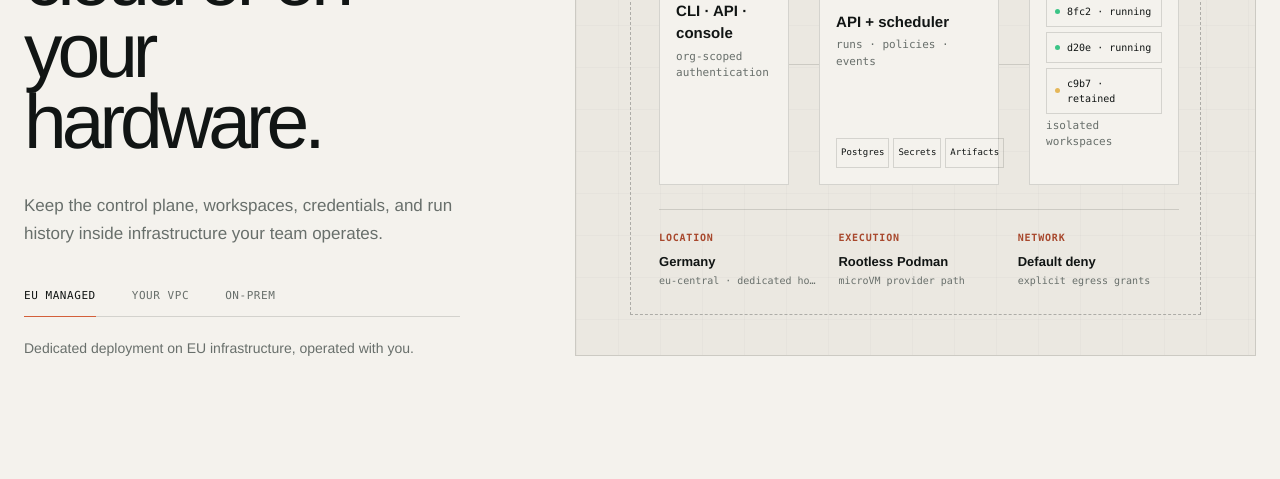
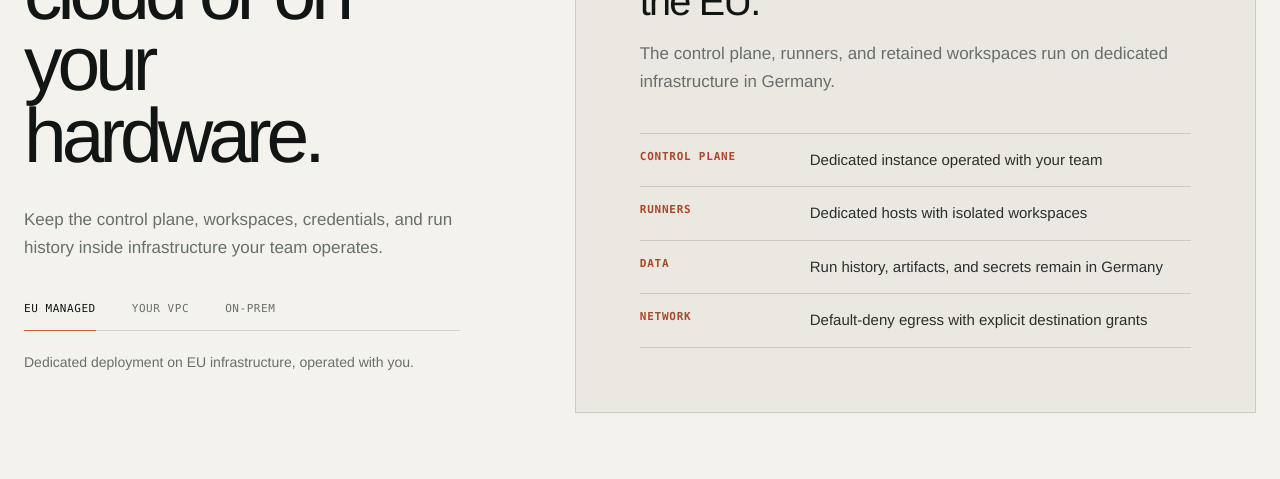
Before and after one commit to sanlabs-ai/sanbox-website, a website: page index.html in a window 1280 px wide. Shown: the part 6245-6724 px from the top of the page. Drawn offline with Linux system fonts and the light colour scheme.

Commit message:
Simplify deployment and fix capability cards

```diff
--- a/index.html
+++ b/index.html
@@ -234,15 +234,19 @@
                 <span><i></i>financials</span><span><i></i>contracts</span><span><i></i>market</span><span><i></i>security</span>
               </div>
             </div>
+            <div class="capability-copy">
               <h3>Fan-out CLI</h3>
               <p>Delegate parallel work from any coding agent, terminal, or CI job. Package only the files each run needs.</p>
+            </div>
           </article>
 
           <article class="capability-card reveal">
             <div class="cap-top"><span class="cap-number">02</span></div>
             <div class="model-visual" aria-hidden="true"><span class="opencode-wordmark"><img src="assets/opencode-wordmark.svg" alt="" /></span><i>×</i><div><b>GPT 5.6</b><b>Kimi 2.7</b><b>Sonnet 5.0</b><b>GLM 5.2</b></div></div>
+            <div class="capability-copy">
               <h3>Model-selectable runners</h3>
               <p>Choose from supported models in the OpenCode runner today, with a stable adapter contract for more agents and endpoints.</p>
+            </div>
           </article>
 
           <article class="capability-card reveal">
@@ -253,36 +257,46 @@
               <div><span>LIMITS</span><b>2 CPU · 4 GB · 15 min</b></div>
               <div><span>EGRESS</span><b>approved hosts</b></div>
             </div>
+            <div class="capability-copy">
               <h3>Run templates</h3>
               <p>Register an approved OpenCode image, model, limits, and web-tool policy for repeatable agent work.</p>
+            </div>
           </article>
 
           <article class="capability-card capability-dark reveal">
             <div class="cap-top"><span class="cap-number">04</span></div>
             <div class="microvm-visual" aria-hidden="true"><div class="vm-host"><span><i></i><b>µVM</b></span><span><i></i><b>µVM</b></span><span><i></i><b>µVM</b></span></div><small>dedicated kernel boundaries</small></div>
+            <div class="capability-copy">
               <h3>MicroVM isolation</h3>
               <p>A provider path from hardened containers to dedicated guest kernels for stronger multi-tenant isolation.</p>
+            </div>
           </article>
 
           <article class="capability-card reveal">
             <div class="cap-top"><span class="cap-number">05</span></div>
             <div class="acl-visual" aria-hidden="true"><span class="acl-agent">A</span><i></i><div><b><em>✓</em> api.anthropic.com</b><b><em>✓</em> github.com</b><b class="denied"><em>×</em> private network</b></div></div>
+            <div class="capability-copy">
               <h3>Network ACL</h3>
               <p>Default-deny egress with explicit destination grants, private-IP blocking, and decisions tied back to a run.</p>
+            </div>
           </article>
 
           <article class="capability-card reveal">
             <div class="cap-top"><span class="cap-number">06</span></div>
             <div class="secret-visual" aria-hidden="true"><span>••••••••••••</span><i>→</i><b>run token<br /><small>ttl 00:23:41</small></b></div>
+            <div class="capability-copy">
               <h3>Scoped secrets</h3>
               <p>Keep long-lived credentials outside the sandbox. Issue only the capability and lifetime a run requires.</p>
+            </div>
           </article>
 
           <article class="capability-card capability-wide reveal">
             <div class="cap-top"><span class="cap-number">07</span></div>
             <div class="trace-visual" aria-hidden="true"><span>session</span><i></i><span>tool</span><i></i><span>file</span><i></i><span>usage</span><i></i><span>output</span></div>
+            <div class="capability-copy">
               <h3>Run event stream</h3>
               <p>Keep agent turns, tool calls, file changes, model usage, logs, and output references in the run record.</p>
+            </div>
           </article>
         </div>
       </section>
@@ -300,35 +314,17 @@
           <p class="deploy-note" data-deploy-note>Dedicated deployment on EU infrastructure, operated with you.</p>
         </div>
 
-        <div class="sovereignty-map reveal" data-deploy-map aria-label="EU managed deployment diagram">
-          <div class="map-grid" aria-hidden="true"></div>
-          <div class="map-boundary">
-            <span class="boundary-label" data-deploy-label>EU / CUSTOMER BOUNDARY</span>
-            <div class="deployment-topology">
-              <section class="deploy-block deploy-access">
-                <span class="deploy-block-label">ACCESS</span>
-                <b>CLI · API · console</b>
-                <small>org-scoped authentication</small>
-              </section>
-              <i class="deploy-connector" aria-hidden="true"></i>
-              <section class="deploy-block deploy-control">
-                <span class="deploy-block-label"><span class="brand-symbol deploy-brand-mark" aria-hidden="true"></span> SANBOX CONTROL PLANE</span>
-                <b>API + scheduler</b>
-                <small>runs · policies · events</small>
-                <div class="deploy-services"><span>Postgres</span><span>Secrets</span><span>Artifacts</span></div>
-              </section>
-              <i class="deploy-connector" aria-hidden="true"></i>
-              <section class="deploy-block deploy-runners">
-                <span class="deploy-block-label">RUNNER POOL</span>
-                <div class="runner-list"><span><i></i>8fc2 · running</span><span><i></i>d20e · running</span><span><i></i>c9b7 · retained</span></div>
-                <small>isolated workspaces</small>
-              </section>
-            </div>
-            <div class="deployment-facts">
-              <p><span>LOCATION</span><b data-location-title>Germany</b><small data-location-detail>eu-central · dedicated host</small></p>
-              <p><span>EXECUTION</span><b>Rootless Podman</b><small>microVM provider path</small></p>
-              <p><span>NETWORK</span><b>Default deny</b><small>explicit egress grants</small></p>
-            </div>
+        <div class="sovereignty-panel reveal" data-deploy-map aria-label="EU managed deployment profile">
+          <div class="deployment-profile">
+            <span class="deployment-profile-label" data-deploy-profile-label>EU MANAGED</span>
+            <h3 data-deploy-profile-title>Dedicated Sanbox deployment in the EU.</h3>
+            <p data-deploy-profile-summary>The control plane, runners, and retained workspaces run on dedicated infrastructure in Germany.</p>
+            <dl>
+              <div><dt>CONTROL PLANE</dt><dd data-deploy-control>Dedicated instance operated with your team</dd></div>
+              <div><dt>RUNNERS</dt><dd data-deploy-runners>Dedicated hosts with isolated workspaces</dd></div>
+              <div><dt>DATA</dt><dd data-deploy-data>Run history, artifacts, and secrets remain in Germany</dd></div>
+              <div><dt>NETWORK</dt><dd data-deploy-network>Default-deny egress with explicit destination grants</dd></div>
+            </dl>
           </div>
         </div>
       </section>
--- a/main.js
+++ b/main.js
@@ -127,40 +127,60 @@
   const deploymentData = {
     eu: {
       note: "Dedicated deployment on EU infrastructure, operated with you.",
-      label: "EU / CUSTOMER BOUNDARY",
-      title: "Germany",
-      detail: "eu-central · dedicated host",
-      aria: "EU managed deployment diagram",
+      label: "EU MANAGED",
+      title: "Dedicated Sanbox deployment in the EU.",
+      summary: "The control plane, runners, and retained workspaces run on dedicated infrastructure in Germany.",
+      control: "Dedicated instance operated with your team",
+      runners: "Dedicated hosts with isolated workspaces",
+      data: "Run history, artifacts, and secrets remain in Germany",
+      network: "Default-deny egress with explicit destination grants",
+      aria: "EU managed deployment profile",
     },
     vpc: {
       note: "Deploy the control plane and runners inside your AWS, Azure, or GCP account.",
-      label: "YOUR CLOUD ACCOUNT",
-      title: "Private VPC",
-      detail: "your account · your network",
-      aria: "Customer VPC deployment diagram",
+      label: "YOUR VPC",
+      title: "Sanbox runs inside your cloud account.",
+      summary: "The control plane, runners, workspaces, and state stay inside a VPC owned and governed by your team.",
+      control: "Private deployment in your AWS, Azure, or GCP account",
+      runners: "Run inside your subnets on infrastructure you provision",
+      data: "Uses storage and databases inside your account",
+      network: "Your security controls plus per-run egress policies",
+      aria: "Customer VPC deployment profile",
     },
     metal: {
       note: "Keep workspaces and execution entirely on private infrastructure you operate.",
-      label: "ON-PREMISE BOUNDARY",
-      title: "Your datacenter",
-      detail: "private metal · local control",
-      aria: "On-premise deployment diagram",
+      label: "ON-PREM",
+      title: "Sanbox runs on infrastructure in your datacenter.",
+      summary: "The control plane, execution hosts, and retained data remain on private systems operated by your team.",
+      control: "Installed on your servers or private cluster",
+      runners: "Local execution hosts with isolated workspaces",
+      data: "Run data remains on storage you operate",
+      network: "Private routing and local egress enforcement",
+      aria: "On-premise deployment profile",
     },
   };
   const deployTabs = $$("[data-deploy]");
   const deployMap = $("[data-deploy-map]");
   const deployNote = $("[data-deploy-note]");
-  const deployLabel = $("[data-deploy-label]");
-  const locationTitle = $("[data-location-title]");
-  const locationDetail = $("[data-location-detail]");
+  const deployProfileLabel = $("[data-deploy-profile-label]");
+  const deployProfileTitle = $("[data-deploy-profile-title]");
+  const deployProfileSummary = $("[data-deploy-profile-summary]");
+  const deployControl = $("[data-deploy-control]");
+  const deployRunners = $("[data-deploy-runners]");
+  const deployData = $("[data-deploy-data]");
+  const deployNetwork = $("[data-deploy-network]");
   const renderDeployment = (key) => {
     const view = deploymentData[key];
     if (!view) return;
     deployTabs.forEach((tab) => tab.setAttribute("aria-selected", String(tab.dataset.deploy === key)));
     deployNote.textContent = view.note;
-    deployLabel.textContent = view.label;
-    locationTitle.textContent = view.title;
-    locationDetail.textContent = view.detail;
+    deployProfileLabel.textContent = view.label;
+    deployProfileTitle.textContent = view.title;
+    deployProfileSummary.textContent = view.summary;
+    deployControl.textContent = view.control;
+    deployRunners.textContent = view.runners;
+    deployData.textContent = view.data;
+    deployNetwork.textContent = view.network;
     deployMap.setAttribute("aria-label", view.aria);
   };
   deployTabs.forEach((tab) => tab.addEventListener("click", () => renderDeployment(tab.dataset.deploy)));
--- a/styles.css
+++ b/styles.css
@@ -521,9 +521,10 @@
   .capability-dark { border-color: transparent; background: var(--graphite); color: white; }
   .cap-top { display: flex; align-items: center; justify-content: space-between; }
   .cap-number { color: var(--muted); font-family: var(--mono); font-size: 12px; }
-  .capability-card h3 { position: absolute; right: 22px; bottom: 65px; left: 22px; font-size: 20px; font-weight: 620; letter-spacing: -.035em; }
-  .capability-card > p { position: absolute; right: 22px; bottom: 20px; left: 22px; max-width: 640px; color: var(--muted); font-size: 15px; line-height: 1.5; }
-  .capability-dark > p { color: #7f8984; }
+  .capability-copy { position: absolute; right: 22px; bottom: 20px; left: 22px; }
+  .capability-copy h3 { font-size: 20px; font-weight: 620; letter-spacing: -.035em; }
+  .capability-copy p { max-width: 640px; margin-top: 7px; color: var(--muted); font-size: 15px; line-height: 1.5; }
+  .capability-dark .capability-copy p { color: #7f8984; }
   .fanout-visual { position: absolute; top: 68px; right: 22px; left: 22px; display: grid; gap: 8px; }
   .fanout-visual code { display: block; padding: 11px 13px; border-radius: 2px; background: var(--ink); color: var(--cream); font-family: var(--mono); font-size: 12px; }
   .fanout-visual code em { margin-right: 7px; color: var(--mint); font-style: normal; }
@@ -574,28 +575,15 @@
   .deploy-tabs button[aria-selected="true"] { color: var(--ink); }
   .deploy-tabs button[aria-selected="true"]::after { transform: scaleX(1); }
   .deploy-note { min-height: 48px; margin-top: 20px; color: var(--muted); font-size: 14px; line-height: 1.6; }
-  .sovereignty-map { position: relative; min-height: 500px; overflow: hidden; border: 1px solid var(--hairline); background: var(--paper-2); }
-  .map-grid { position: absolute; inset: 0; opacity: .45; background-image: linear-gradient(rgba(17,21,20,.045) 1px, transparent 1px), linear-gradient(90deg, rgba(17,21,20,.045) 1px, transparent 1px); background-size: 42px 42px; }
-  .map-boundary { position: absolute; inset: 8%; display: grid; padding: 46px 28px 26px; border: 1px dashed rgba(17,21,20,.28); grid-template-rows: 1fr auto; gap: 24px; }
-  .boundary-label { position: absolute; top: -8px; left: 18px; padding: 0 7px; background: var(--paper-2); color: var(--muted); font-family: var(--mono); font-size: 11px; letter-spacing: .1em; }
-  .deployment-topology { display: grid; align-items: stretch; grid-template-columns: minmax(130px,.8fr) 30px minmax(180px,1.2fr) 30px minmax(150px,1fr); }
-  .deploy-connector { height: 1px; align-self: center; background: var(--hairline); }
-  .deploy-block { display: flex; min-width: 0; padding: 16px; border: 1px solid var(--hairline); background: var(--paper); flex-direction: column; }
-  .deploy-block-label { display: flex; min-height: 19px; align-items: center; gap: 7px; color: var(--signal-dark); font-family: var(--mono); font-size: 10px; font-weight: 700; letter-spacing: .08em; }
-  .deploy-brand-mark { width: 15px; height: 17px; color: var(--brand-orange); }
-  .deploy-block > b { margin-top: 20px; font-size: 15px; font-weight: 650; }
-  .deploy-block > small { margin-top: 4px; color: var(--muted); font-family: var(--mono); font-size: 11px; }
-  .deploy-services { display: grid; margin-top: auto; padding-top: 18px; grid-template-columns: repeat(3, 1fr); gap: 4px; }
-  .deploy-services span { padding: 7px 4px; border: 1px solid var(--hairline); font-family: var(--mono); font-size: 9px; text-align: center; }
-  .runner-list { display: grid; margin-top: 16px; gap: 5px; }
-  .runner-list span { display: flex; padding: 7px 8px; align-items: center; gap: 7px; border: 1px solid var(--hairline); font-family: var(--mono); font-size: 10px; }
-  .runner-list i { width: 5px; height: 5px; flex: none; border-radius: 50%; background: var(--green); }
-  .runner-list span:last-child i { background: var(--amber); }
-  .deployment-facts { display: grid; padding-top: 20px; border-top: 1px solid var(--hairline); grid-template-columns: repeat(3, 1fr); gap: 18px; }
-  .deployment-facts p { display: flex; min-width: 0; flex-direction: column; }
-  .deployment-facts p > span { color: var(--signal-dark); font-family: var(--mono); font-size: 10px; font-weight: 700; letter-spacing: .08em; }
-  .deployment-facts b { margin-top: 7px; font-size: 13px; font-weight: 650; }
-  .deployment-facts small { margin-top: 2px; overflow: hidden; color: var(--muted); font-family: var(--mono); font-size: 10px; text-overflow: ellipsis; white-space: nowrap; }
+  .sovereignty-panel { display: flex; min-height: 500px; padding: clamp(34px, 5vw, 64px); align-items: center; border: 1px solid var(--hairline); background: var(--paper-2); }
+  .deployment-profile { width: 100%; }
+  .deployment-profile-label { color: var(--signal-dark); font-family: var(--mono); font-size: 11px; font-weight: 700; letter-spacing: .1em; }
+  .deployment-profile h3 { max-width: 620px; margin-top: 24px; font-size: clamp(30px, 3.1vw, 44px); font-weight: 590; letter-spacing: -.045em; line-height: 1.04; }
+  .deployment-profile > p { max-width: 630px; margin-top: 18px; color: var(--muted); font-size: 17px; line-height: 1.6; }
+  .deployment-profile dl { margin: 38px 0 0; border-top: 1px solid var(--hairline); }
+  .deployment-profile dl > div { display: grid; padding: 15px 0; border-bottom: 1px solid var(--hairline); grid-template-columns: 150px 1fr; gap: 20px; }
+  .deployment-profile dt { color: var(--signal-dark); font-family: var(--mono); font-size: 11px; font-weight: 700; letter-spacing: .07em; }
+  .deployment-profile dd { margin: 0; color: var(--ink-2); font-size: 15px; }
 
   .feature-summary-heading h2 { margin-top: 33px; font-size: clamp(52px, 5.5vw, 78px); }
   .feature-summary-heading > p:last-child { margin-top: 30px; color: var(--muted); font-size: 16px; line-height: 1.65; }
@@ -654,7 +642,7 @@
     .capabilities { display: block; }
     .sovereignty { display: block; }
     .sovereignty-copy { max-width: 680px; }
-    .sovereignty-map { margin-top: 60px; }
+    .sovereignty-panel { margin-top: 60px; }
     .feature-summary { display: block; }
     .feature-summary-heading { max-width: 630px; margin-bottom: 56px; }
     .closing { min-height: 620px; grid-template-columns: .7fr 1.3fr; }
@@ -750,11 +738,9 @@
     .sovereignty-copy h2 { font-size: 55px; }
     .deploy-tabs { overflow-x: auto; }
     .deploy-tabs button { white-space: nowrap; }
-    .sovereignty-map { min-height: 0; }
-    .map-boundary { position: relative; inset: auto; margin: 28px 14px; padding: 42px 14px 18px; }
-    .deployment-topology { grid-template-columns: 1fr; gap: 0; }
-    .deploy-connector { width: 1px; height: 14px; justify-self: center; }
-    .deployment-facts { grid-template-columns: 1fr; gap: 12px; }
+    .sovereignty-panel { min-height: 0; padding: 30px 22px; }
+    .deployment-profile dl > div { display: block; }
+    .deployment-profile dd { margin-top: 6px; }
 
     .feature-summary-heading { margin-bottom: 50px; }
     .feature-summary-grid { grid-template-columns: 1fr; }
@@ -778,8 +764,7 @@
     .runtime-rings { transform: scale(.9); transform-origin: center top; }
     .policy-rail { bottom: 6px; }
     .capability-card { padding: 18px; }
-    .capability-card h3 { right: 18px; bottom: 68px; left: 18px; }
-    .capability-card > p { right: 18px; bottom: 18px; left: 18px; }
+    .capability-copy { right: 18px; bottom: 18px; left: 18px; }
     .model-visual, .template-visual, .microvm-visual, .acl-visual, .secret-visual { right: 18px; left: 18px; }
   }
 
```
Lines whose indentation alone changed are shown as unchanged.
